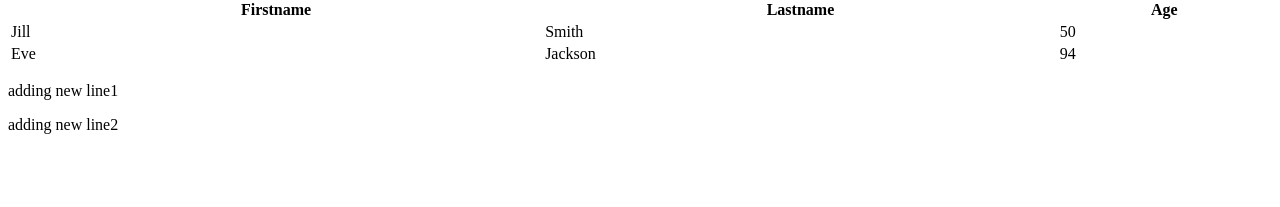
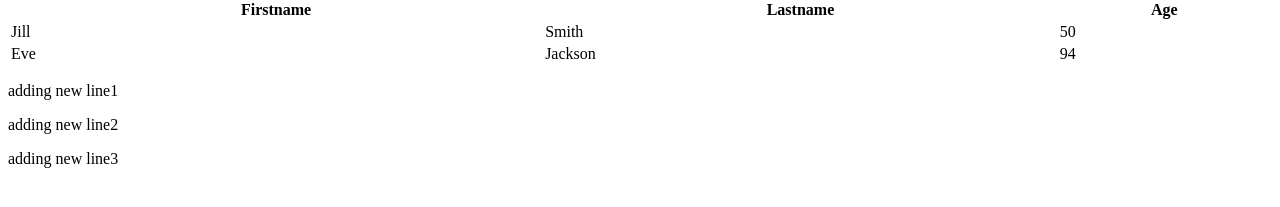
Before and after one commit to teztgit/bisect, a plain HTML site: page index.html in a window 1280 px wide. Shown: the part 317-524 px from the top of the page. Drawn offline with Linux system fonts and the light colour scheme.

Commit message:
8th commit

```diff
--- a/index.html
+++ b/index.html
@@ -30,5 +30,6 @@ function myFunction() {
 </table>
 <p> adding new line1</p>
 <p> adding new line2</p>
+<p> adding new line3</p>
  </body>
 </html>
```
